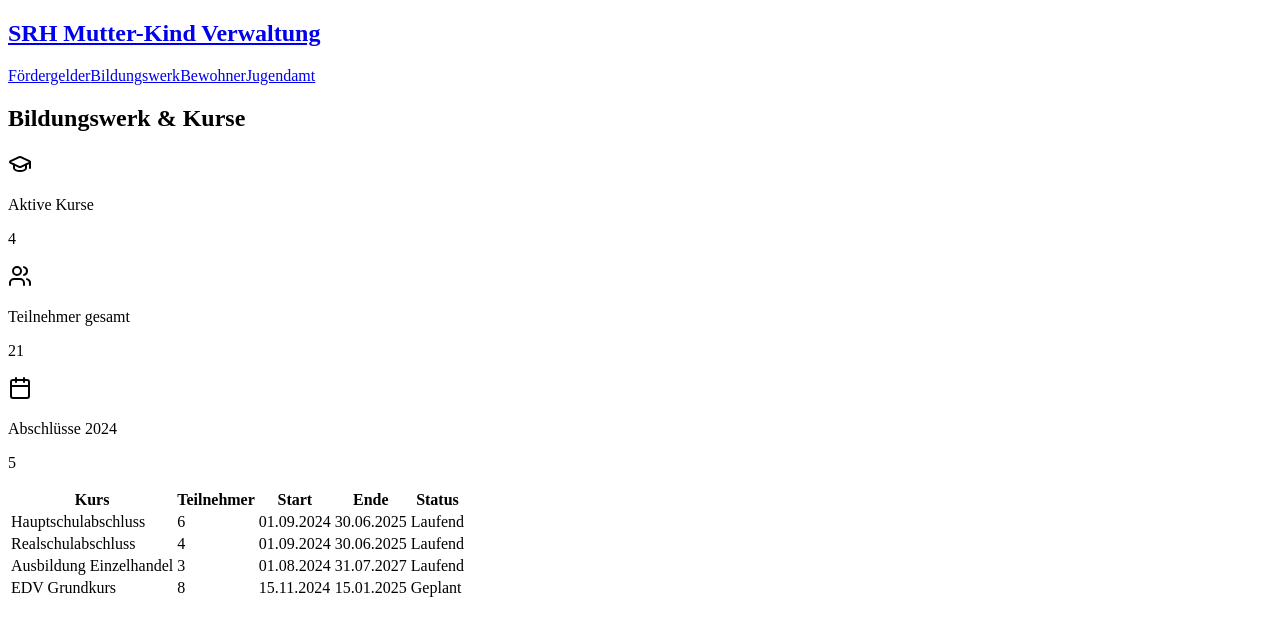
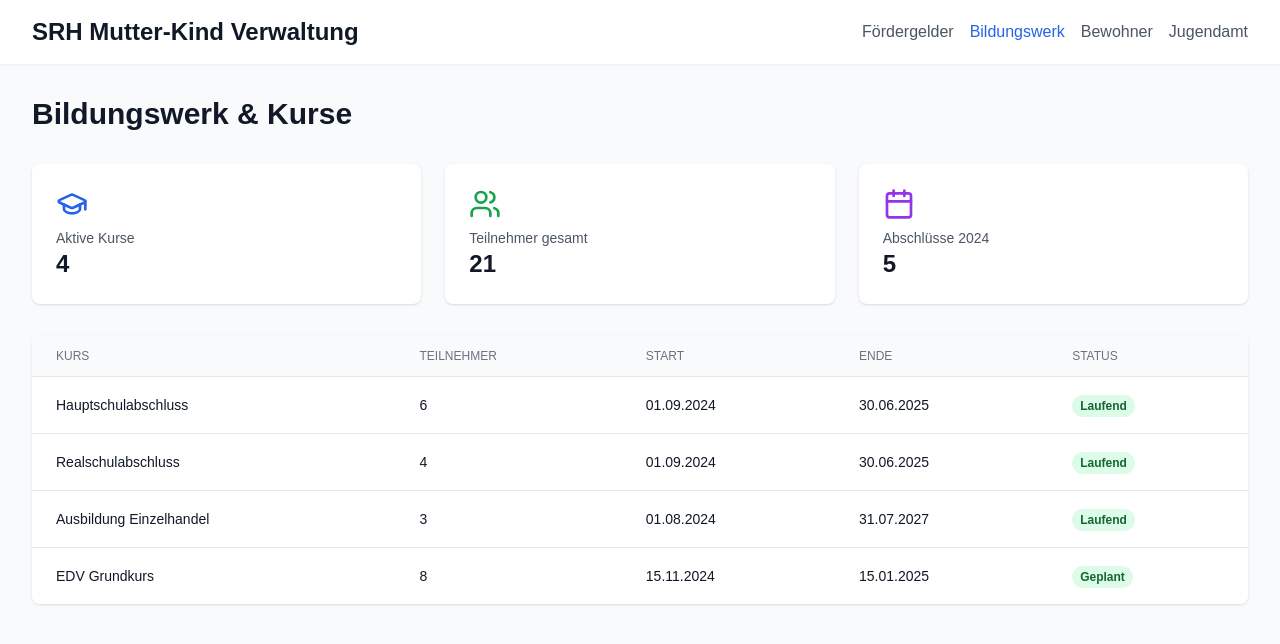
Before and after one commit to heidelbergerkeule-stack/srh-mutter-kind-verwaltung, a Next.js app: page /bildungswerk in a window 1280 px wide. Shown: the top 644 px of the page. Built offline with nearby package versions, Linux system fonts and the light colour scheme.

Commit message:
feat: add app/layout.tsx

```diff
--- /dev/null
+++ b/app/layout.tsx
@@ -0,0 +1,21 @@
+import type { Metadata } from "next";
+import "./globals.css";
+
+export const metadata: Metadata = {
+  title: "SRH Mutter-Kind Verwaltung",
+  description: "Verwaltungssoftware für SRH Mutter-Kind-Gruppe - Fokus auf Bildungswerke und Fördergelder",
+};
+
+export default function RootLayout({
+  children,
+}: Readonly<{
+  children: React.Node;
+}>) {
+  return (
+    <html lang="de">
+      <body className="antialiased">
+        {children}
+      </body>
+    </html>
+  );
+}
```
